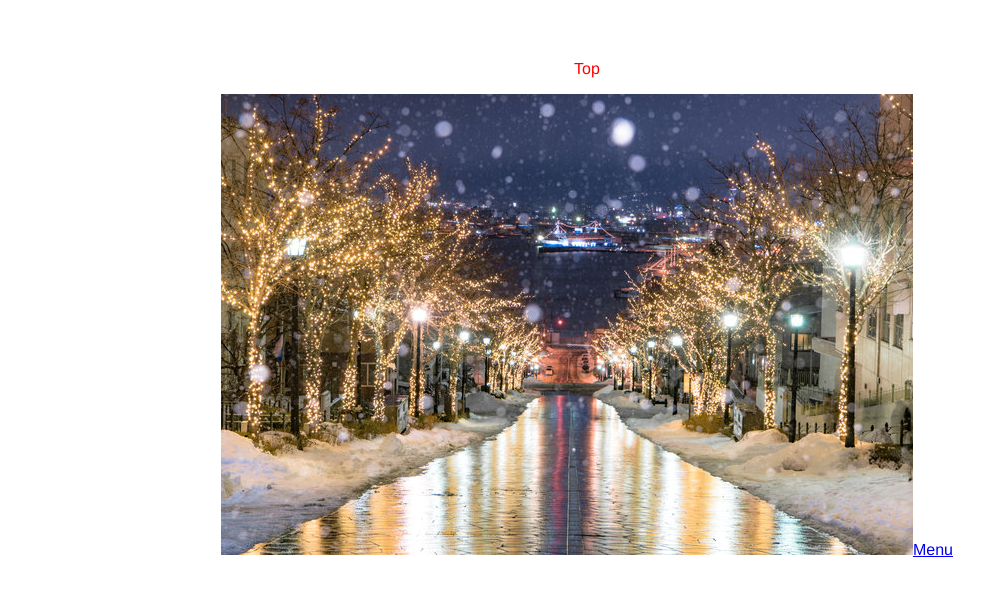
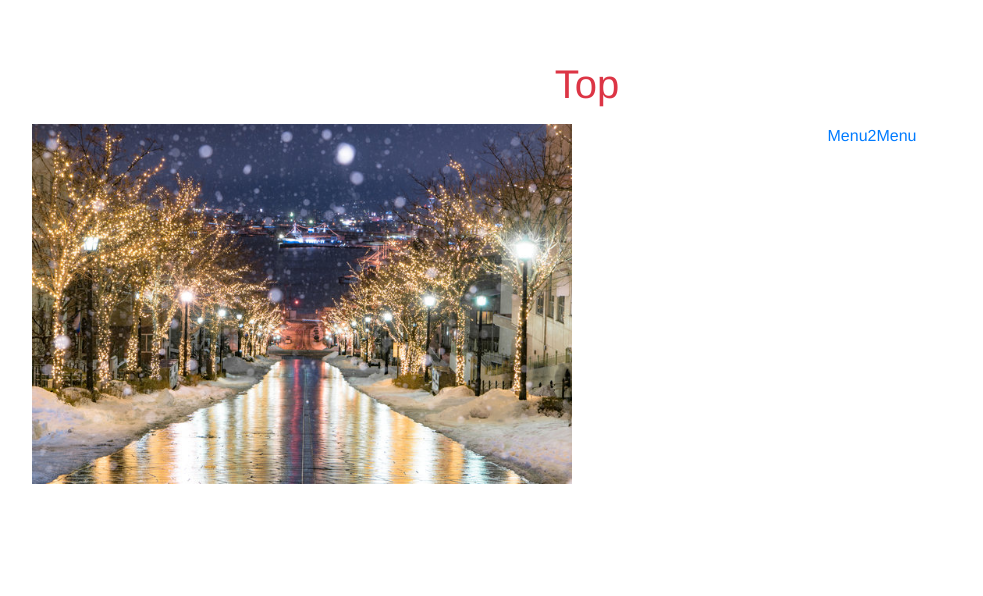
Before and after one commit to TakanoriShima/shop-project, a Vue app: page / in a window 1280 px wide. Shown: the top 596 px of the page, without its empty margins (53-1036 px from the left). Built offline with nearby package versions, Linux system fonts and the light colour scheme.

Commit message:
bootstrap

```diff
--- a/index.html
+++ b/index.html
@@ -1,13 +1,21 @@
 <!DOCTYPE html>
-<html lang="en">
+<html lang="ja">
+
 <head>
   <meta charset="UTF-8" />
   <link rel="icon" href="/favicon.ico" />
   <meta name="viewport" content="width=device-width, initial-scale=1.0" />
+  <link rel="stylesheet" href="https://stackpath.bootstrapcdn.com/bootstrap/4.3.1/css/bootstrap.min.css">
   <title>Vite App</title>
 </head>
+
 <body>
   <div id="app"></div>
+  <script src="https://code.jquery.com/jquery-3.3.1.slim.min.js"></script>
+  <script src="https://cdnjs.cloudflare.com/ajax/libs/popper.js/1.14.6/umd/popper.min.js"></script>
+  <script src="https://stackpath.bootstrapcdn.com/bootstrap/4.3.1/js/bootstrap.min.js"></script>
+  <script defer src="https://use.fontawesome.com/releases/v5.7.2/js/all.js"></script>
   <script type="module" src="/src/main.js"></script>
 </body>
+
 </html>
--- a/src/components/pages/Top.vue
+++ b/src/components/pages/Top.vue
@@ -2,13 +2,25 @@
 </script>
 
 <template>
-  <p>Top</p>
-  <img src="../../assets/images/1.jpg">
-  <router-link to="/menu">Menu</router-link>
+  <div class="container">
+    <div class="row">
+      <h1 class="text-center offset-sm-3 col-sm-6 text-danger">Top</h1>
+    </div>
+    <div class="row mt-2">
+      <div class="col-sm-6"><img src="../../assets/images/1.jpg"></div>
+      <div class="col-sm-6">
+        <a href="/menu">Menu2</a>
+        <router-link to="/menu">Menu</router-link>
+      </div>
+    </div>
+  </div>
 </template>
 
 <style scoped>
  p{
   color: red;
  }
+ img {
+  width: 100%;
+ }
 </style>
```
Lines whose indentation alone changed are shown as unchanged.
